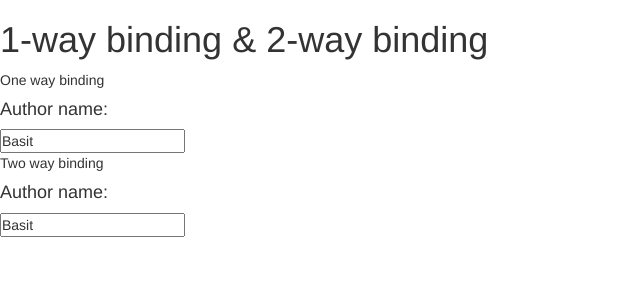
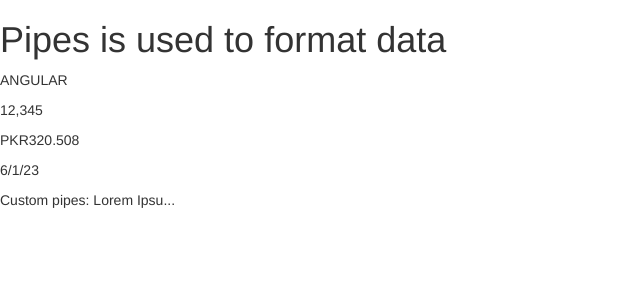
Before and after one commit to dev-basit/learning-angular, an Angular app: page / in a window 1280 px wide. Shown: the top 300 px of the page, without its empty margins (0-640 px from the left). Built offline with nearby package versions, Linux system fonts and the light colour scheme.

Commit message:
understood pipes, and created custom pipes as well

```diff
--- a/src/app/app.module.ts
+++ b/src/app/app.module.ts
@@ -6,9 +6,10 @@ import { AppRoutingModule } from './app-routing.module';
 import { AppComponent } from './app.component';
 import { CoursesComponent } from './courses/courses.component';
 import { CoursesService } from './courses.service';
+import { SummaryPipe } from './summary.pipe';
 
 @NgModule({
-  declarations: [AppComponent, CoursesComponent],
+  declarations: [AppComponent, CoursesComponent, SummaryPipe],
   imports: [BrowserModule, AppRoutingModule, FormsModule],
   providers: [CoursesService],
   bootstrap: [AppComponent],
--- a/src/app/courses/courses.component.html
+++ b/src/app/courses/courses.component.html
@@ -39,7 +39,8 @@
   </section>
 </section> -->
 
-<section>
+<!-- [(ngModel)]="author",  this is angular syntax for two way binding -->
+<!-- <section>
   <h1>1-way binding & 2-way binding</h1>
   <section>
     <p>One way binding</p>
@@ -47,10 +48,30 @@
     <input type="text" [value]="author" (keyup.enter)="oneWayBinding()" />
   </section>
 
-  <!-- [(ngModel)]="author",  this is angular syntax for two way binding -->
   <section>
     <p>Two way binding</p>
     <h4>Author name:</h4>
     <input [(ngModel)]="author" (keyup.enter)="twoWayBinding()" />
   </section>
+</section> -->
+
+<section>
+  <h1>Pipes is used to format data</h1>
+  <p>
+    {{ subject.title | uppercase }}
+  </p>
+  <p>
+    {{ subject.students | number }}
+  </p>
+  <p>
+    {{ subject.price | currency : "PKR" : true : "1.2-4" }}
+  </p>
+  <p>
+    {{ subject.startingDate | date : "shortDate" }}
+  </p>
+
+  <p>
+    Custom pipes:
+    {{ subject.history | summary : 10 }}
+  </p>
 </section>
--- a/src/app/courses/courses.component.ts
+++ b/src/app/courses/courses.component.ts
@@ -10,6 +10,14 @@ export class CoursesComponent {
   author = 'Basit';
   isActive = true;
   courses;
+  subject = {
+    title: 'angular',
+    students: 12345,
+    price: '320.5080',
+    startingDate: new Date(2023, 5, 1),
+    history:
+      "Lorem Ipsum is simply dummy text of the printing and typesetting industry. Lorem Ipsum has been the industry's standard dummy text ever since the 1500s, when an unknown printer took a galley of type and scrambled it to make a type specimen book. It has survived not only five centuries, but also the leap into electronic typesetting, remaining essentially unchanged. It was popularised in the 1960s with the release of Letraset sheets containing Lorem Ipsum passages, and more recently with desktop publishing software like Aldus PageMaker including versions of Lorem Ipsum.",
+  };
 
   constructor(service: CoursesService) {
     this.courses = service.getCourses();
--- /dev/null
+++ b/src/app/summary.pipe.ts
@@ -0,0 +1,13 @@
+import { Pipe, PipeTransform } from '@angular/core';
+
+@Pipe({
+  name: 'summary',
+})
+export class SummaryPipe implements PipeTransform {
+  transform(value: String, limit: number) {
+    if (!value) return null;
+
+    let actualLimit = limit ? limit : 30;
+    return value.substring(0, actualLimit) + '...';
+  }
+}
```
